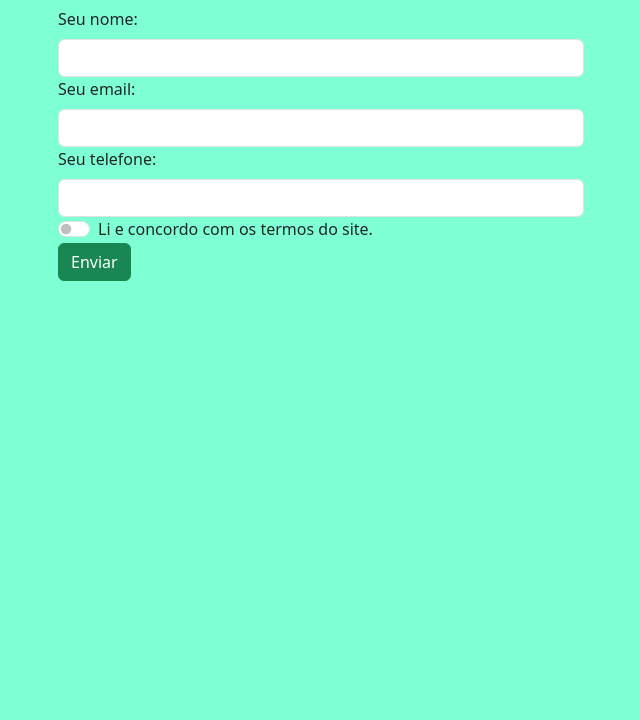
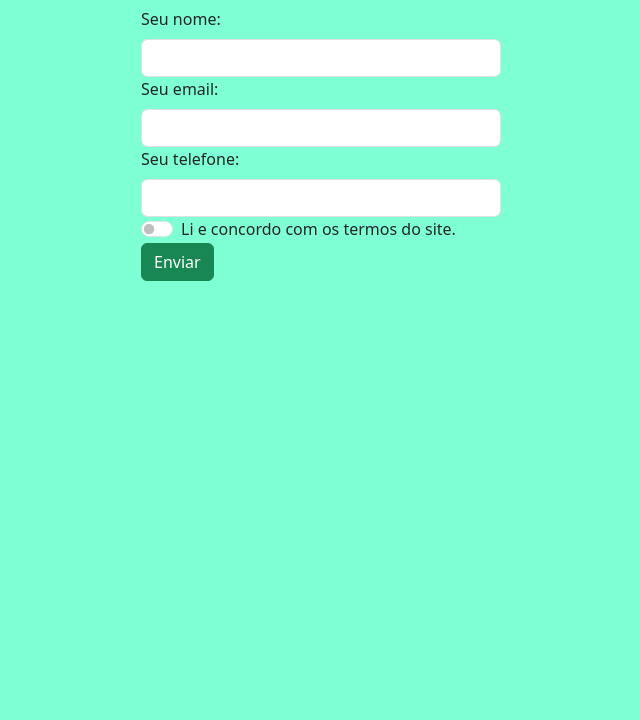
Before and after one commit to WendelMouraDev/bootstrap-formulario, a plain HTML site: page index.html in a window 1280 px wide. Shown: the part 80-800 px from the top of the page, without its empty margins (319-959 px from the left). Drawn offline with nearby package versions, Linux system fonts and the light colour scheme.

Commit message:
Update main.css

```diff
--- a/main.css
+++ b/main.css
@@ -3,7 +3,7 @@ body{
 }
 
 .container{
-    width: 550px;
+    width: 30vw;
     margin-top: 1.5em;
 }
 
```
